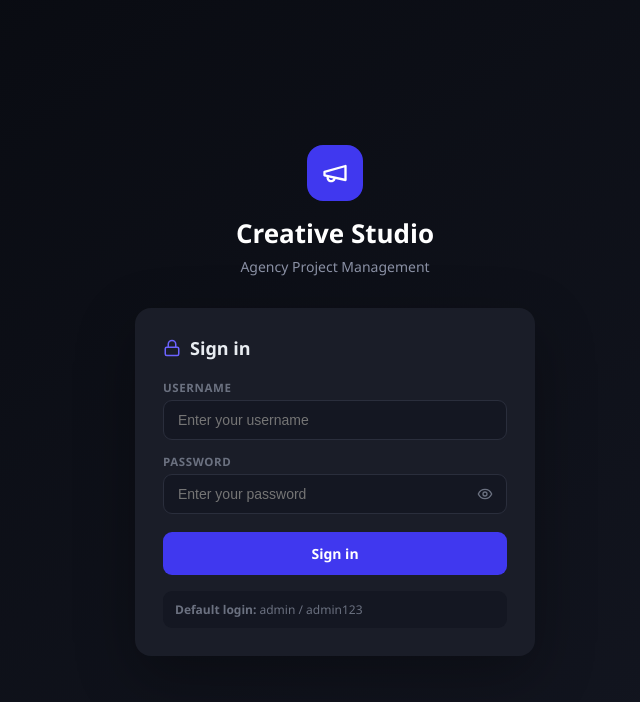
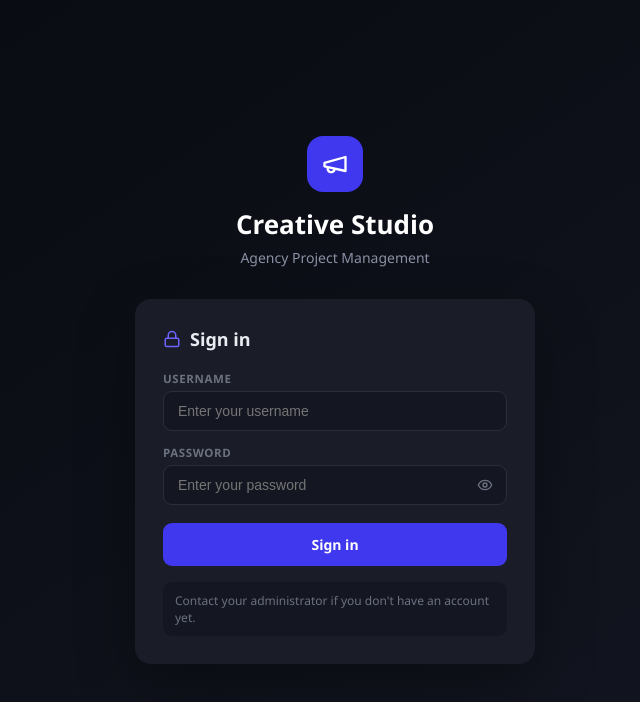
Before and after one commit to gab-tech-solutions/creative-studio, a React (Vite) app: page / in a window 1280 px wide. Shown: the top 702 px of the page, without its empty margins (305-945 px from the left). Built offline with nearby package versions, Linux system fonts and the light colour scheme.

Commit message:
Add files via upload

```diff
--- a/src/App.jsx
+++ b/src/App.jsx
@@ -182,7 +182,7 @@ const seedBundle = () => ({
 const ROLES = ["Admin", "Manager", "Staff", "Client"];
 
 const seedUsers = [
-  { id: "u0", username: "admin", password: "admin123", name: "Admin", role: "Admin", active: true, allowedClients: [] },
+  { id: "u0", username: "admin", password: "Cr3ativeStudi0!", name: "Admin", role: "Admin", active: true, allowedClients: [] },
 ];
 
 const seedCompany = {
@@ -261,7 +261,7 @@ const LoginPage = ({ onLogin, error, company }) => {
             }}>Sign in</button>
           </div>
           <div style={{ marginTop: 16, padding: "10px 12px", background: "#141722", borderRadius: 9, fontSize: 12, color: "#6B7180" }}>
-            <b>Default login:</b> admin / admin123
+            Contact your administrator if you don't have an account yet.
           </div>
         </div>
       </div>
```
